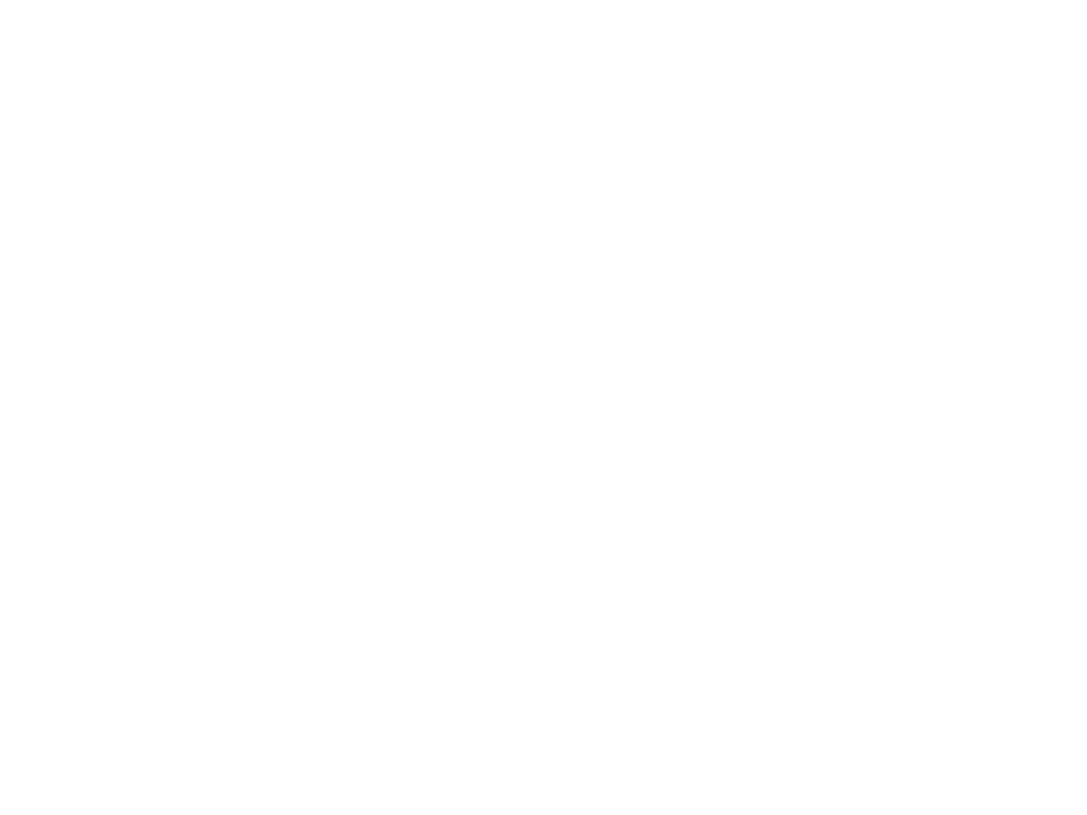
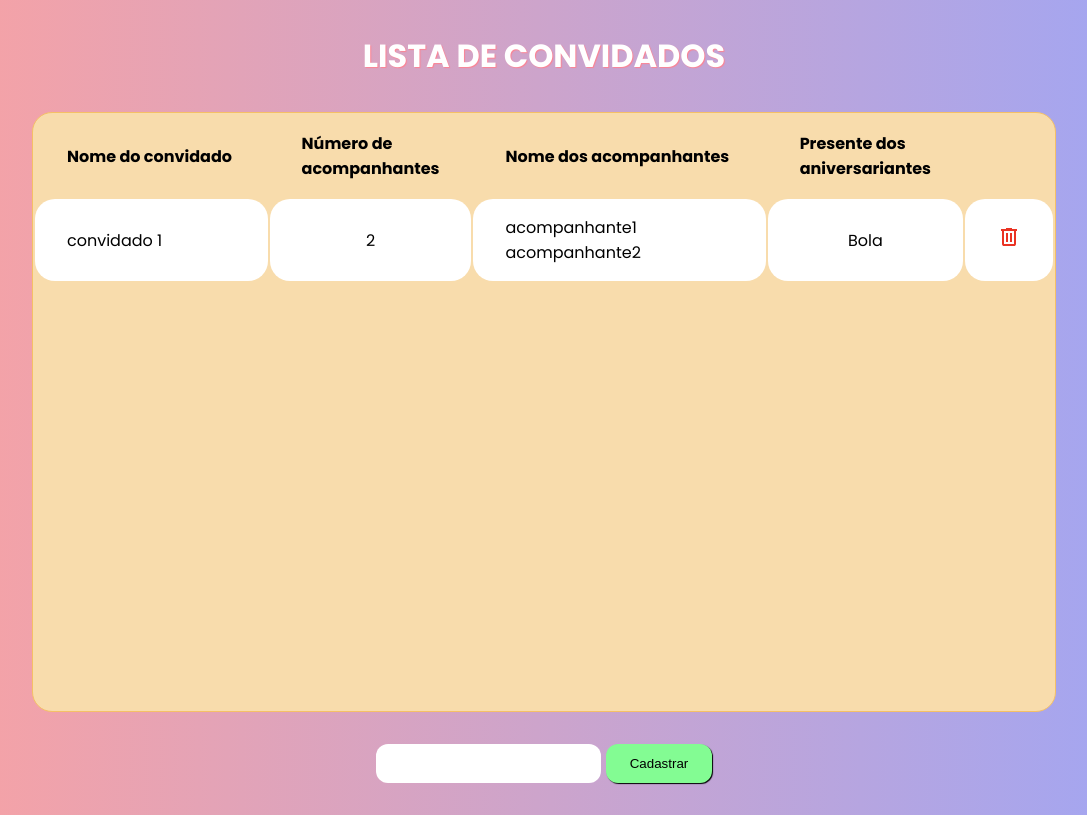
Before and after one commit to ccaiolsa/JavaScript-lista-de-convidados, a website: page index.html in a window 1280 px wide. Shown: the whole page, without its empty margins (96-1183 px from the left). Drawn offline with Linux system fonts and the light colour scheme; files whose address does not match are found by name.

Commit message:
HTML e CSS prontos

```diff
--- a/index.html
+++ b/index.html
@@ -4,8 +4,52 @@
     <meta charset="UTF-8">
     <meta name="viewport" content="width=device-width, initial-scale=1.0">
     <title>Document</title>
+    <link rel="stylesheet" href="styles.css">
+    <link rel="cadastro,js">
 </head>
 <body>
+    <h1>LISTA DE CONVIDADOS</h1>
+    <div id="lista-personalizada">
+        <table id="lista">
+            <thead>
+                <tr>
+                    <th> Nome do convidado </th>
+                    <th> Número de acompanhantes </th>
+                    <th> Nome dos acompanhantes </th>
+                    <th> Presente dos aniversariantes </th>
+                </tr>
+            </thead>
+            <tbody>
+                <tr>
+                    <td> convidado 1 </td>
+                    <td class="celula-personalizada"> 2 </td>
+                    <td> acompanhante1</br> acompanhante2 </td>
+                    <td class="celula-personalizada"> Bola </td>
+                    <td class="excluir"><button id="iteracao"><img src="C:\Users\ccaio\Documents\repositorio\Cypress-teste\Sites-teste\SIte-de-cadastro\JavaScript-lista-de-convidados\ícones\delete.svg" alt="excluir"></button></td>
+                </tr>
+                <tr id="cadastrados">
+                </tr>
+            </tbody>
+        </table>
+    </div>
+    <div id="input">
+        <div class="primeiro">
+            <input type="text" id="nome-convidado">
+            <button onclick="enviarConvidado()"> Cadastrar </button>
+        </div>
+        <div class="segundo">
+            <input type="number" id="acompanhantes">
+            <button onclick="enviarNumero()"> Cadastrar </button>
+        </div>
+        <div class="terceiro">
+            <input type="text" id="nome-acompanhante">
+            <button onclick="enviarAcompanhante()"> Cadastrar </button>
+        </div>
+        <div class="quarto">
+            <input type="text" id="presente">
+            <button onclick="enviarPresente()"> Cadastrar </button>
+        </div>
+    </div>
 
 </body>
 </html>
--- a/styles.css
+++ b/styles.css
@@ -0,0 +1,116 @@
+@import url('https://fonts.googleapis.com/css2?family=Poppins:wght@300;400;700&display=swap');
+
+:root{
+    --background: linear-gradient(to right, #faa2a2, #9fa6f5);;
+    --primary-color: hsl(352, 95%, 75%);
+    --button-color: hsl(128, 95%, 75%);
+    --font-family: "Poppins", sans-serif;
+    --font-size-big: 32px;
+    --font-light: 300;
+    --font-nomral: 400;
+    --font-bold: 700;
+}
+
+*{
+    margin: 0;
+    padding: 0;
+    box-sizing: border-box;
+}
+
+body{
+    font-family: var(--font-family);
+    background: var(--background);
+
+}
+
+h1{
+    text-align: center;
+    color: white;
+    text-shadow: 1px 1px 1px var(--primary-color);
+    padding: 2rem;
+}
+
+#lista-personalizada{
+    display: flex;
+    flex-direction: column;
+    background-color: rgb(248, 220, 172);
+    width: 80%;
+    min-width: 600px;
+    height: 75vh;
+    align-items: center;
+    margin: 0 auto;
+    border-radius: 20px;
+    border: 1px solid rgb(245, 192, 102) ;
+}
+
+td{
+    background-color: white;
+    border-radius: 20px;
+}
+th, tr, td{
+    padding: 1rem 2rem;
+    text-align: left;
+}
+table .celula-personalizada{
+    width: 10%;
+    text-align: center;
+}
+.excluir{
+    width: 5%;
+    height: 5%;
+}
+.excluir #iteracao{
+    background-color: transparent;
+    border: none;
+    cursor: pointer;
+}
+#input{
+    display: flex;
+    flex-direction: row;
+    padding: 2rem;
+    margin: 0 auto;
+}
+#input .primeiro{
+    display: flex;
+    margin: 0 auto;
+}
+input{
+    padding: 12px 24px;
+    border: transparent;
+    border-radius: 12px;
+    margin-right: 5px;
+}
+input:hover{
+    border: #9fa6f5;
+}
+input:focus{
+    outline: none;
+    background-color: rgb(250, 239, 224);
+}
+#input button{
+    padding: 12px 24px;
+    border: none;
+    border-radius: 12px;
+    background-color: var(--button-color);
+    box-shadow: 1px 1px 1px black;
+    cursor: pointer;
+}
+#input button:hover{
+    background-color: hsl(128, 90%, 68%);
+}
+#input button:active{
+    background-color: hsl(128, 92%, 62%);
+    box-shadow: none;
+}
+#input .segundo{
+    display: none;
+    margin: 0 auto;
+}
+#input .terceiro{
+    display: none;
+    margin: 0 auto;
+}
+#input .quarto{
+    display: none;
+    margin: 0 auto;
+}
```
Also changed, not shown: ícones/delete.svg (added).
